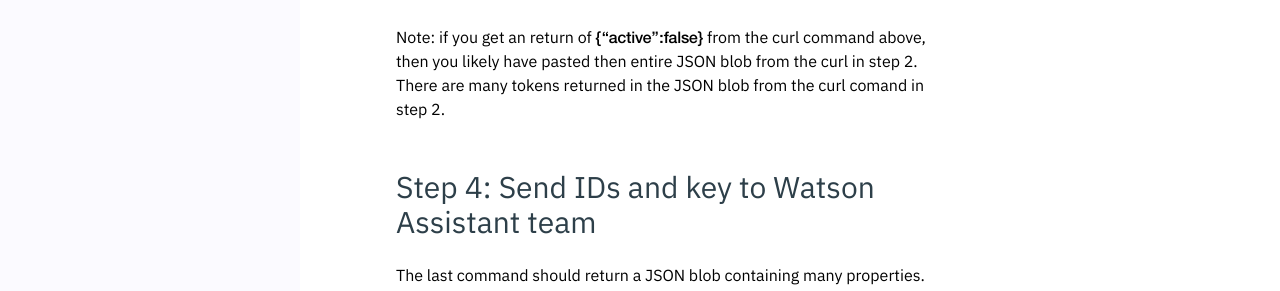
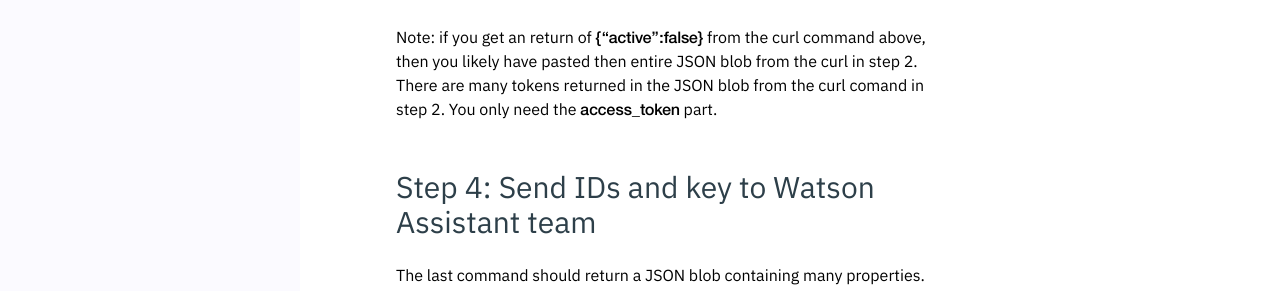
Before and after one commit to Watson-Personal-Assistant/developer, a Jekyll site: the page built from _content/further-topics/login-with-IBMid.md, in a window 1280 px wide. Shown: the part 1616-1907 px from the top of the page. Built offline with Jekyll 4.4.1, drawn with Linux system fonts in a browser that asks for light colours.

Commit message:
clairifies more the easy to hit problem when getting IAM id.

```diff
--- a/_content/further-topics/login-with-IBMid.md
+++ b/_content/further-topics/login-with-IBMid.md
@@ -31,7 +31,7 @@ The last command should return a JSON blob containing **access_token**, **refres
 
 `curl -X POST https://iam.ng.bluemix.net/oidc/introspect -H 'content-type: application/x-www-form-urlencoded' -d token=your-IAM-access-token`
 
-Note: if you get an return of **{"active":false}** from the curl command above, then you likely have pasted then entire JSON blob from the curl in step 2. There are many tokens returned in the JSON blob from the curl comand in step 2.
+Note: if you get an return of **{"active":false}** from the curl command above, then you likely have pasted then entire JSON blob from the curl in step 2. There are many tokens returned in the JSON blob from the curl comand in step 2.  You only need the **access_token** part.
 
 ## Step 4: Send IDs and key to Watson Assistant team
 
```
